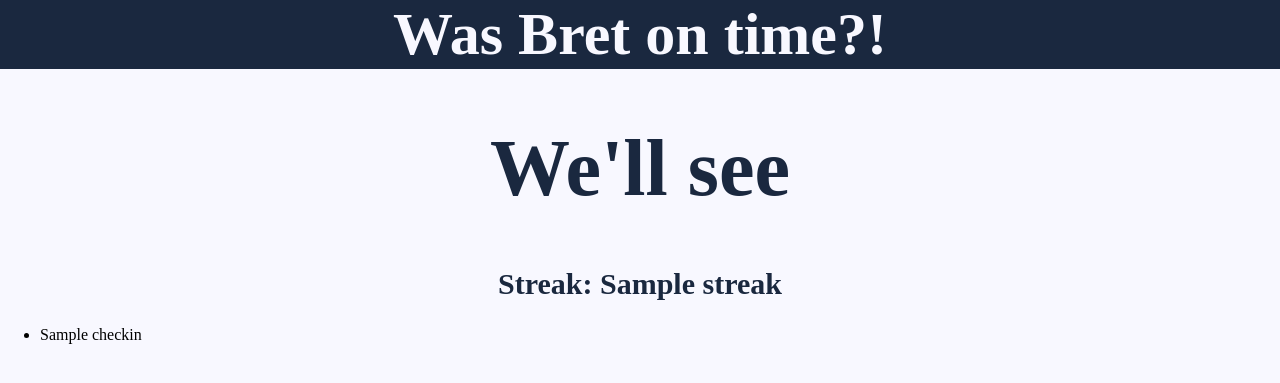
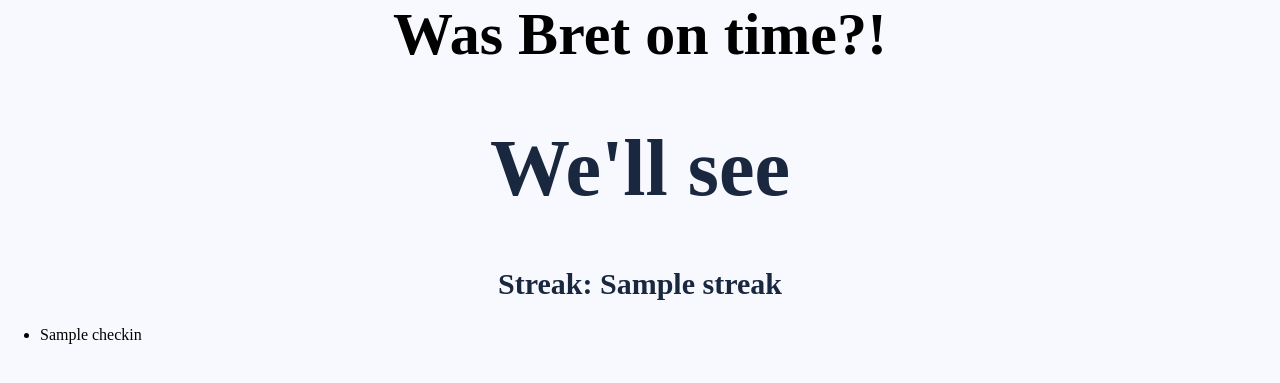
Before and after one commit to mgdunn2/ontime, a Flask app: template templates/bretOnTime.html in a window 1280 px wide. Shown: the top 383 px of the page. Run offline with Flask 2, Linux system fonts and the light colour scheme; the template is opened without the code that fills it: most values are stand-ins (such as "Sample title", 1, 10 or a date in 2020); parts of the project's set-up code (start-up, migrations or seed data) failed here and were passed over.

Commit message:
More CSS

```diff
--- a/static/stylesheets/bret.css
+++ b/static/stylesheets/bret.css
@@ -42,8 +42,7 @@ body {
  width: 100%;
 
  position: relative;
- background: #1a283f;
- color: #F8F8FF;
+ color: ##1a283f;
  text-align: center;
  margin: 0 auto;
  position: relative;
```
